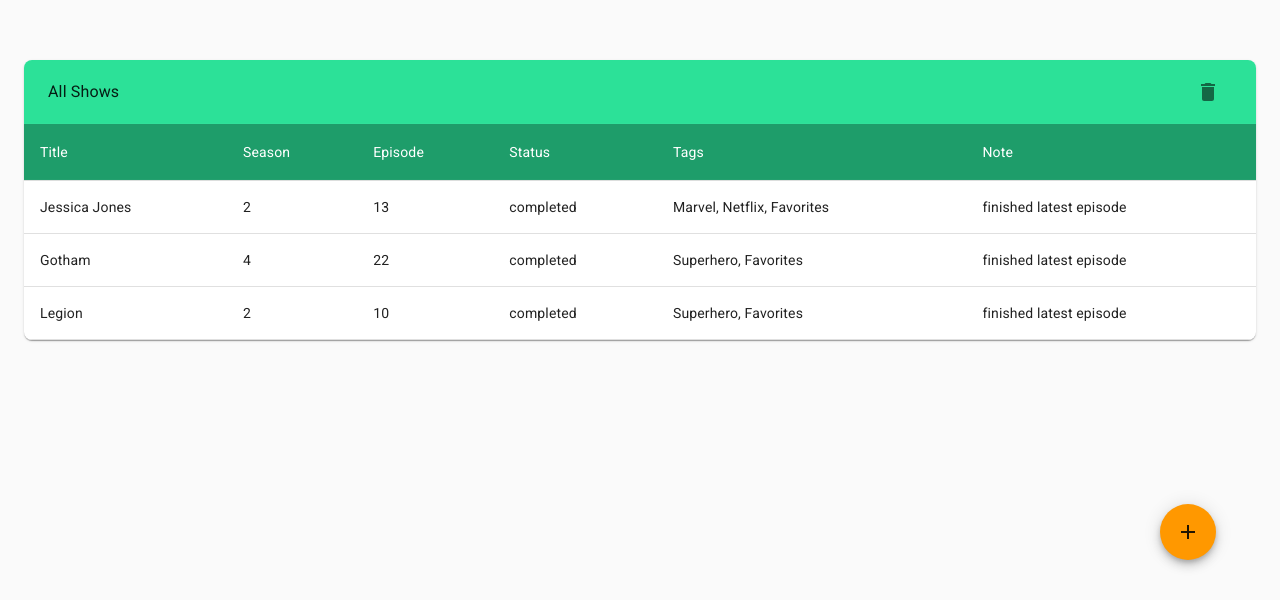
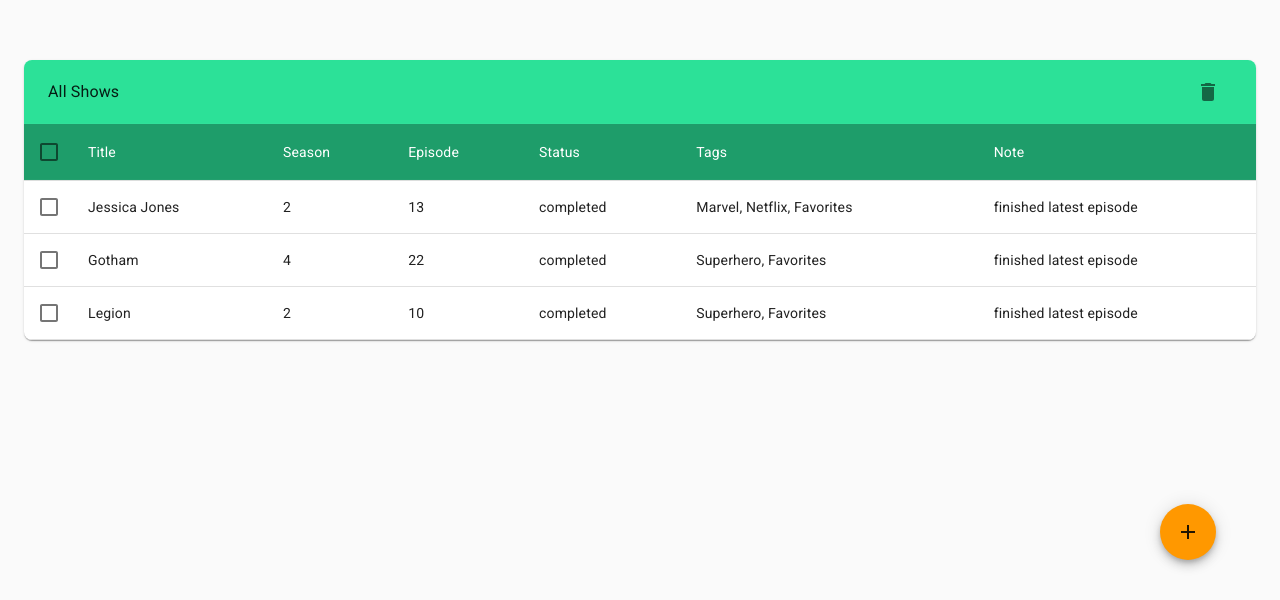
Before and after one commit to LarsSpangenberg/tv-show-list-react, a React (Create React App) app: page / in a window 1280 px wide. Shown: the part 200-800 px from the top of the page. Built offline with nearby package versions, Linux system fonts and the light colour scheme.

Commit message:
Implemented checkboxes for selecting list items

```diff
--- a/src/components/showsList/ShowsList.js
+++ b/src/components/showsList/ShowsList.js
@@ -5,11 +5,13 @@ import {
   Container,
   Paper,
   Toolbar,
+  Typography,
   Tooltip,
+  Checkbox,
   Table,
+  TableContainer,
   TableBody,
   TableCell,
-  TableContainer,
   TableHead,
   TableRow,
   Fab,
@@ -21,16 +23,16 @@ import DeleteIcon from '@material-ui/icons/Delete';
 import useStyles from './ShowsListStyles';
 import ShowDetailsModal from 'components/showDetails/ShowDetailsModal';
 import * as actions from 'store/ShowDetailsSlice';
-import { Typography } from '@material-ui/core';
 
 export default function ShowsTable(props) {
   const classes = useStyles();
   const dispatch = useDispatch();
 
   const [isDetailsOpen, setIsDetailsOpen] = useState(false);
+  const [selectedShows, setSelectedShows] = useState([]);
+  const [numSelected, setNumSelected] = useState(0);
 
   const shows = useSelector((state) => state.shows);
-  console.log(shows);
   const createNewShow = () => dispatch(actions.createNewShow());
   const selectShow = (show) => dispatch(actions.selectShow(show));
 
@@ -42,6 +44,40 @@ export default function ShowsTable(props) {
   function handleFabClick() {
     createNewShow();
     setIsDetailsOpen(true);
+  }
+
+  function isAllSelected() {
+    return shows.length > 0 && numSelected === shows.length;
+  }
+
+  function isAnySelected() {
+    return numSelected > 0 && numSelected < shows.length;
+  }
+
+  function handleSelectAllClick() {
+    if (numSelected < shows.length) {
+      const newSelectedShows = [];
+      for (let i = 0; i < shows.length; i++) {
+        newSelectedShows[i] = true;
+      }
+
+      setSelectedShows(newSelectedShows);
+      setNumSelected(newSelectedShows.length);
+    } else if (isAllSelected()) {
+      setSelectedShows([]);
+      setNumSelected(0);
+    }
+  }
+
+  function handleItemCheckboxChange(i, e) {
+    if (e.target.checked) setNumSelected((prevState) => ++prevState);
+    else setNumSelected((prevState) => --prevState);
+
+    setSelectedShows((prevState) => {
+      const newState = [...prevState];
+      newState[i] = e.target.checked;
+      return newState;
+    });
   }
 
   function formatTags(tagArray) {
@@ -76,6 +112,13 @@ export default function ShowsTable(props) {
           <Table>
             <TableHead>
               <TableRow className={classes.headerRow}>
+                <TableCell padding='checkbox'>
+                  <Checkbox
+                    indeterminate={isAnySelected()}
+                    checked={isAllSelected()}
+                    onClick={handleSelectAllClick}
+                  />
+                </TableCell>
                 <TableCell>Title</TableCell>
                 <TableCell>Season</TableCell>
                 <TableCell>Episode</TableCell>
@@ -87,18 +130,38 @@ export default function ShowsTable(props) {
 
             <TableBody>
               {shows &&
-                shows.map((show) => (
-                  <TableRow
-                    key={show.id}
-                    className={classes.listItem}
-                    onClick={handleShowClick.bind(this, show)}
-                  >
-                    <TableCell>{show.title}</TableCell>
-                    <TableCell>{show.season}</TableCell>
-                    <TableCell>{show.episode}</TableCell>
-                    <TableCell>{show.status}</TableCell>
-                    <TableCell>{formatTags(show.tags)}</TableCell>
-                    <TableCell>{show.note}</TableCell>
+                shows.map((show, i) => (
+                  <TableRow key={show.id} className={classes.listItem}>
+                    <TableCell padding='checkbox'>
+                      <Checkbox
+                        checked={selectedShows[i] || false}
+                        onChange={handleItemCheckboxChange.bind(this, i)}
+                      />
+                    </TableCell>
+
+                    <TableCell onClick={handleShowClick.bind(this, show)}>
+                      {show.title}
+                    </TableCell>
+
+                    <TableCell onClick={handleShowClick.bind(this, show)}>
+                      {show.season}
+                    </TableCell>
+
+                    <TableCell onClick={handleShowClick.bind(this, show)}>
+                      {show.episode}
+                    </TableCell>
+
+                    <TableCell onClick={handleShowClick.bind(this, show)}>
+                      {show.status}
+                    </TableCell>
+
+                    <TableCell onClick={handleShowClick.bind(this, show)}>
+                      {formatTags(show.tags)}
+                    </TableCell>
+
+                    <TableCell onClick={handleShowClick.bind(this, show)}>
+                      {show.note}
+                    </TableCell>
                   </TableRow>
                 ))}
             </TableBody>
```
